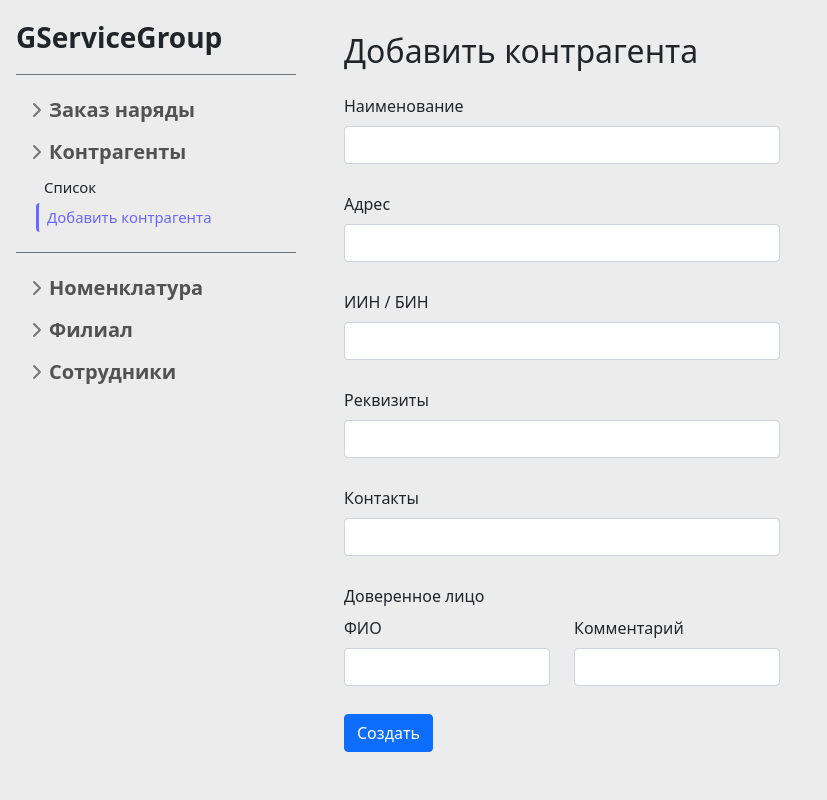
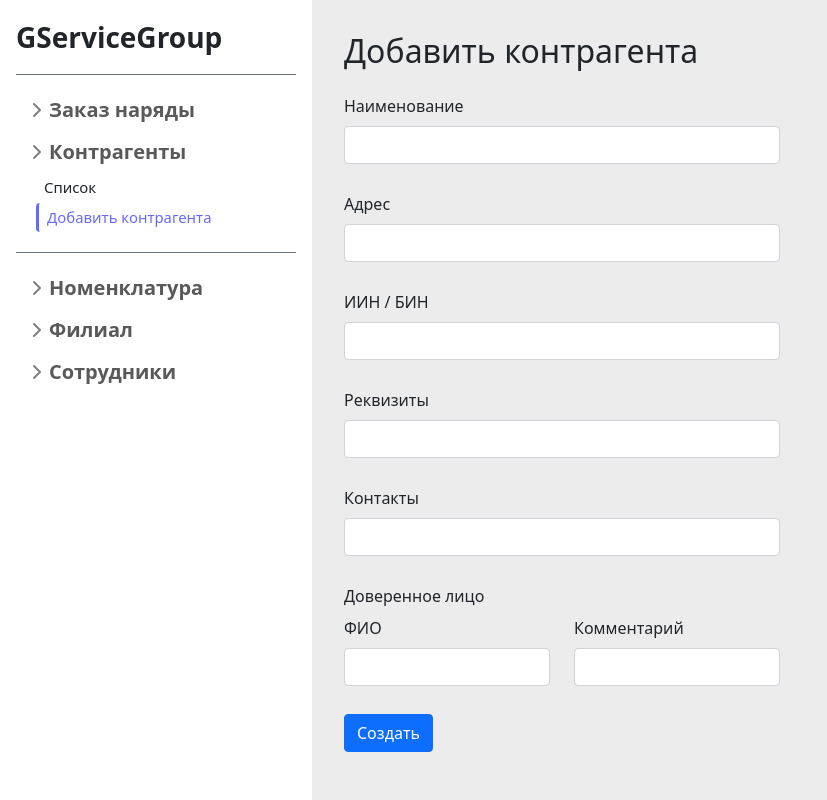
Before and after one commit to NurOrNuLL/ESDP-AP-5-6-TEAM-2, a Django app: page /org/1/contractor/create/ in a window 1280 px wide. Shown: the whole page, without its empty margins (0-827 px from the left). Run offline with Django 4.2, Linux system fonts and the light colour scheme; data comes from the database, SQL or seed files in the repository; some libraries are stand-ins or nearby versions.

Commit message:
fix: Изменить фон боковой панели
Изменил фон боковой панели

Связано: #144

```diff
--- a/infrastructure/web/templates/base.html
+++ b/infrastructure/web/templates/base.html
@@ -14,7 +14,7 @@
 </head>
 <body>
     <div class="maindiv" style="min-height: 100vh">
-        <div class="p-3">
+        <div class="p-3" style=" background-color: white">
             {% include "partials/sidebar.html" %}
         </div>
         <div class="container-fluid p-3">
```
